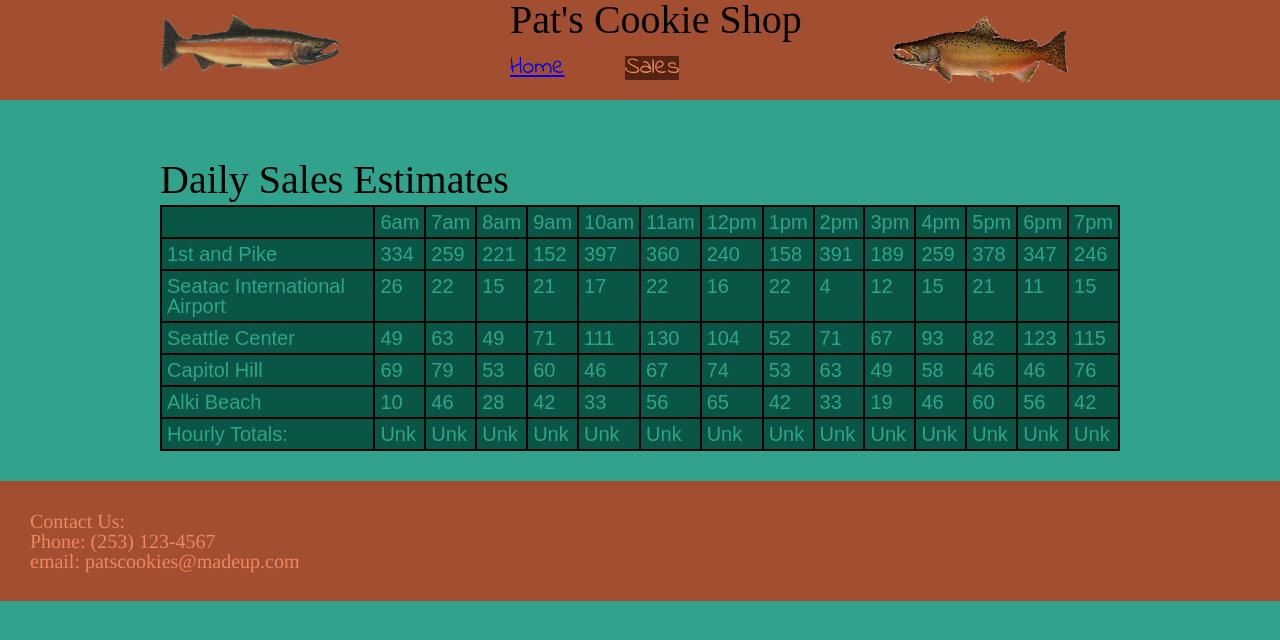
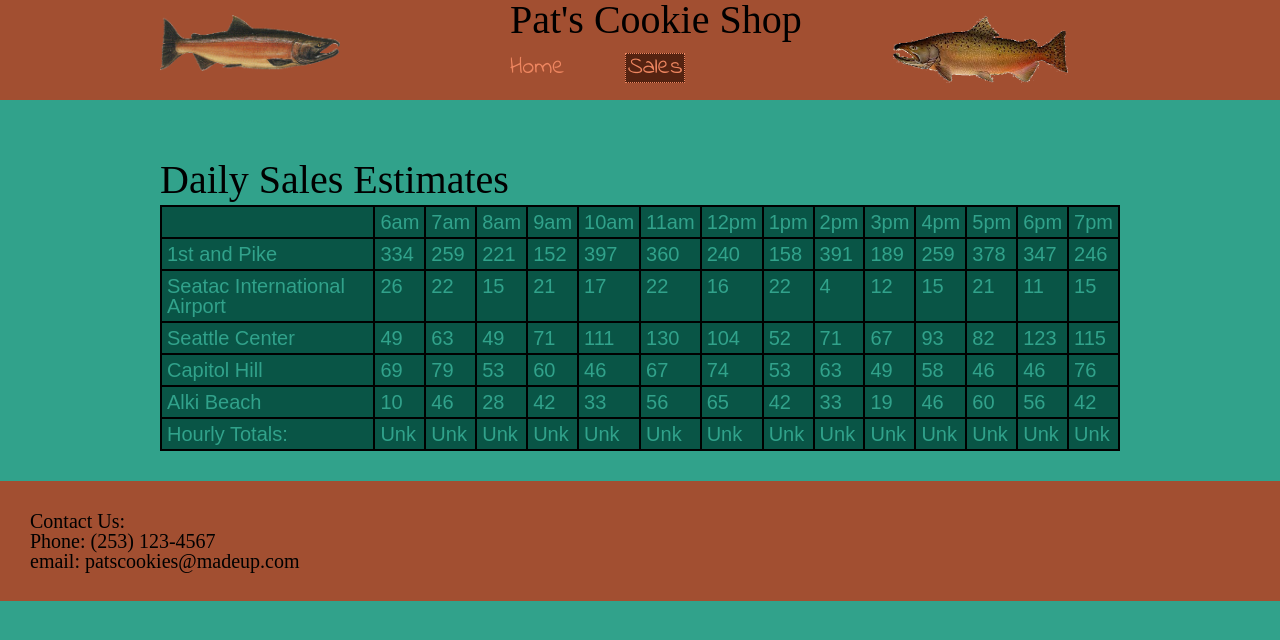
Before and after one commit to warlordlizard/cookie-stand, a plain HTML site: page sales.html in a window 1280 px wide. Drawn offline with Linux system fonts and the light colour scheme.

Commit message:
got rid of hero unedited

```diff
--- a/sales.html
+++ b/sales.html
@@ -40,7 +40,7 @@
       <script rel="text/javascript" src="sales.js"></script>
     </main>
     <footer>
-      <article class="text">
+      <article>
         <h2>Contact Us:</h2>
         <p>Phone: (253) 123-4567</p>
         <p>email: patscookies@madeup.com</p>
--- a/style.css
+++ b/style.css
@@ -31,7 +31,11 @@ header li {
   font-family: 'Indie Flower', cursive;
   font-size: 24px;
 }
+header a {
+  text-decoration: none;
+  color: #EE8660;
 
+}
 header h1,nav {
   margin: 0px 0  0 350px ;
 }
@@ -40,6 +44,8 @@ header h1,nav {
   background-color: #552311;
   font-family: 'Indie Flower', cursive;
   color: #EE8660;
+  padding: 2px;
+  border: 1px dotted #ee8660;
 }
 
 body {
```
Also changed, not shown: Kris-Kringle-Logo-1-1080x675.png (deleted).
